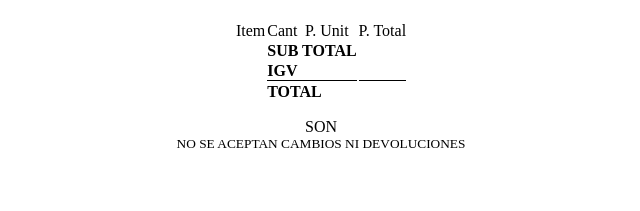
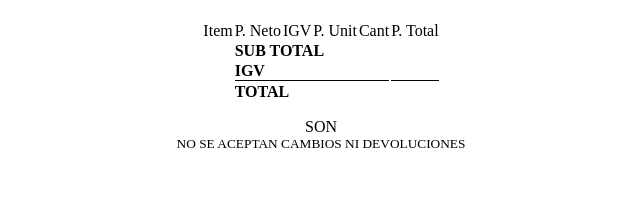
Before and after one commit to fabriz042/restaurante-backend-backup, a Django app: template apps/operations/templates/ticket_order.html in a window 1280 px wide. Shown: the part 94-305 px from the top of the page, without its empty margins (319-959 px from the left). Run offline with Django 3.2, Linux system fonts and the light colour scheme; the template is opened without the code that fills it, so the values that code supplies are empty.

Commit message:
igv in details order

```diff
--- a/apps/operations/templates/ticket_order.html
+++ b/apps/operations/templates/ticket_order.html
@@ -65,8 +65,10 @@
                 <thead>
                 <tr class="thead">
                     <td>Item</td>
+                    <td>P. Neto</td>
+                    <td>IGV</td>
+                    <td>P. Unit</td>
                     <td>Cant</td>
-                    <td>P. Unit</td>
                     <td>P. Total</td>
                 </tr>
                 </thead>
@@ -74,25 +76,27 @@
                 {% for detail in details %}
                 <tr>
                     <td>{{ detail.menu_item.menu_item_name }}</td>
+                    <td>{{ detail.prize_net|floatformat:2 }}</td>
+                    <td>{{ detail.igv|floatformat:2 }}</td>
+                    <td>{{ detail.unit_price|floatformat:2 }}</td>
                     <td>{{ detail.quantity }}</td>
-                    <td>{{ detail.unit_price|floatformat:2 }}</td>
                     <td>{{ detail.sub_total|floatformat:2 }}</td>
                 </tr>
                 {% endfor %}
 
                 <tr class="tfooter">
                     <td></td>
-                    <td colspan="2"><b>SUB TOTAL</b></td>
+                    <td colspan="4"><b>SUB TOTAL</b></td>
                     <td>{{ order.sub_total|floatformat:2  }}</td>
                 </tr>
                 <tr>
                     <td></td>
-                    <td colspan="2"><b>IGV</b></td>
+                    <td colspan="4"><b>IGV</b></td>
                     <td>{{ order.igv|floatformat:2  }}</td>
                 </tr>
                 <tr>
                     <td></td>
-                    <td colspan="2" class="tfooter"><b>TOTAL</b></td>
+                    <td colspan="4" class="tfooter"><b>TOTAL</b></td>
                     <td  class="tfooter">{{ order.total|floatformat:2  }}</td>
                 </tr>
                 </tbody>
```
Also changed, not shown: apps/operations/models.py (+14 -5 lines), apps/operations/urls/order_detail.py (line endings or trailing spaces).
